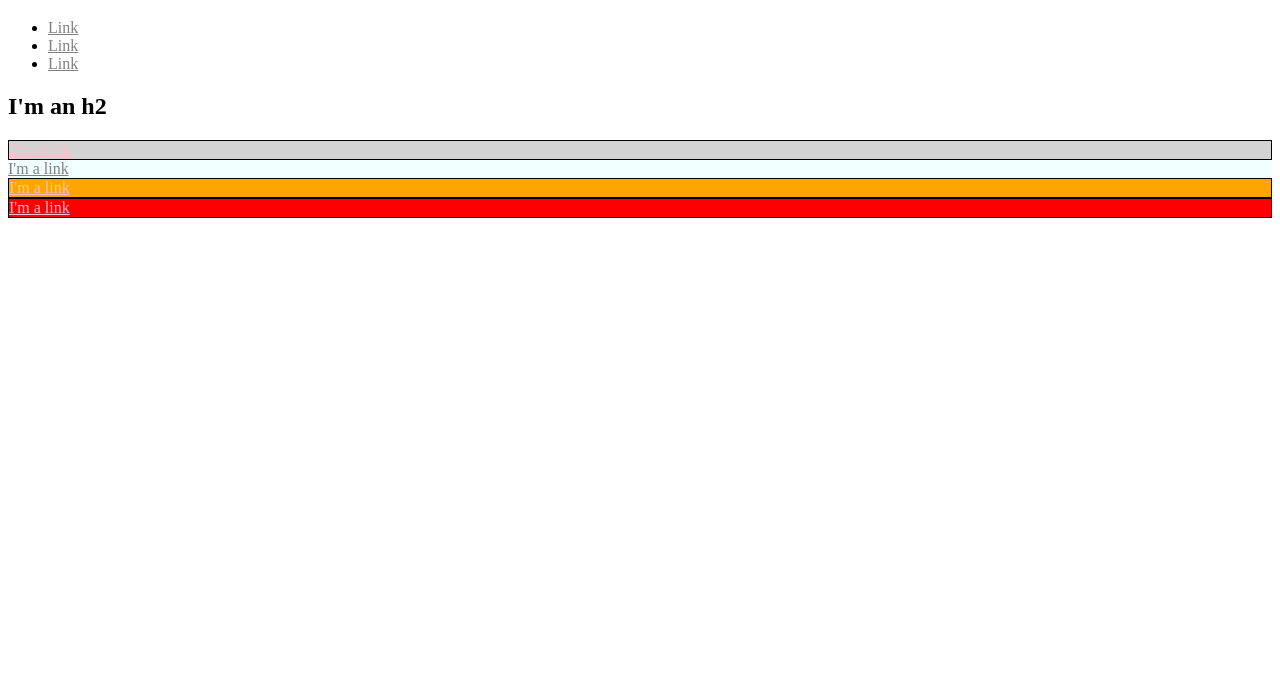
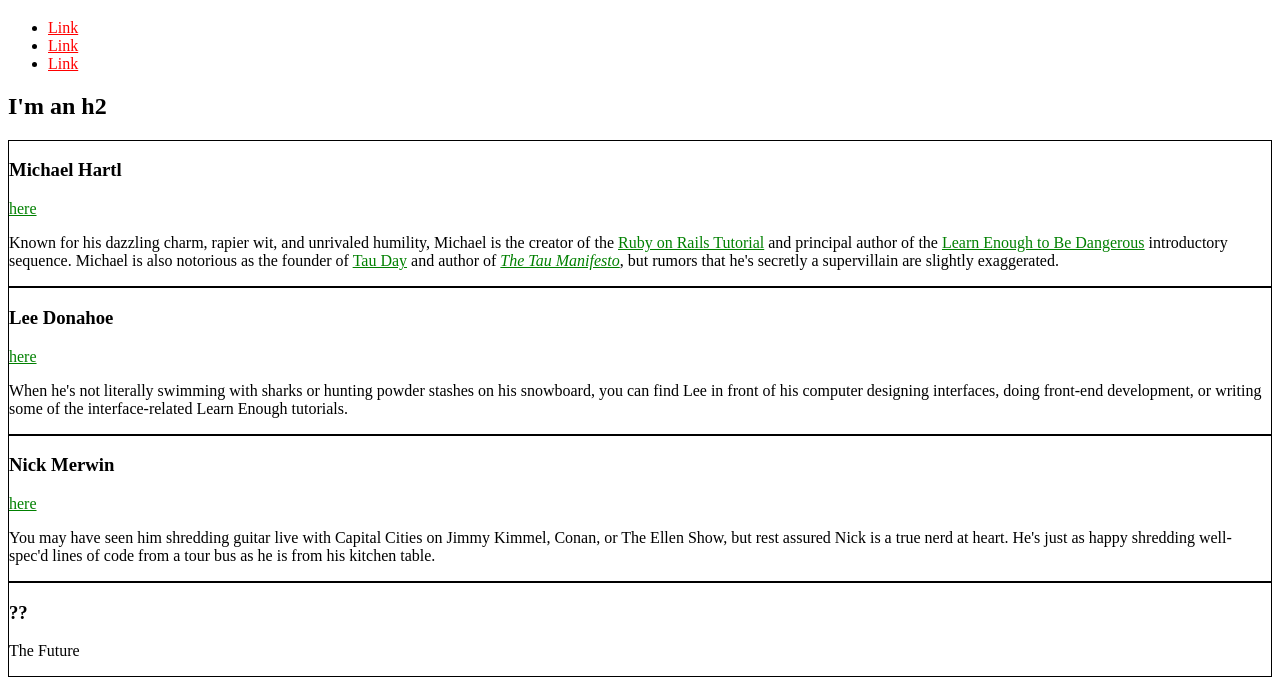
Before and after one commit to AmericanWonton/CSSLesson, a plain HTML site: page index.html in a window 1280 px wide. Shown: the part 61-756 px from the top of the page. Drawn offline with Linux system fonts and the light colour scheme.

Commit message:
Rearranged the classes to better fit our link styles.

```diff
--- a/index.html
+++ b/index.html
@@ -7,29 +7,11 @@
         a{
             color: red;
         }
-        a{
-          color: gray;
-        }
-        #exec-bio{
-          background-color: lightgray;
-        }
         .bio-box{
           border: 1px solid black;
         }
         .bio-box a{
-            color:green;
-        }
-        .bio-box a{
-          color:pink;
-        }
-        #big-background{
-          background-color:orange;
-        }
-        .big-azure{
-          background-color:azure;
-        }
-        .alert{
-          background: red;
+          color: green;
         }
     </style>
   </head>
@@ -47,17 +29,48 @@
       </li>
     </ul>
     <h2>I'm an h2</h2>
-    <div id="exec-bio" class="bio-box">
-      <a href="http://example.com/">I'm a link</a>
+    <div class="bio-box">
+      <h3>Michael Hartl</h3>
+      <a href="http://twitter.com/mhartl">here</a>
+      <p>
+          Known for his dazzling charm, rapier wit, and unrivaled humility,
+          Michael is the creator of the
+          <a href="https://www.railstutorial.org/">Ruby on Rails
+          Tutorial</a> and principal author of the
+          <a href="https://learnenough.com/">
+          Learn Enough to Be Dangerous</a> introductory sequence. Michael
+          is also notorious as the founder of
+          <a href="http://tauday.com/">Tau Day</a> and author of
+          <a href="http://tauday.com/tau-manifesto"><em>The Tau
+          Manifesto</em></a>, but rumors that he's secretly a supervillain
+          are slightly exaggerated.
+        </p>
     </div>
-    <div class= "big-azure">
-      <a href="http://example.com/">I'm a link</a>
+    <div class= "bio-box">
+      <h3> Lee Donahoe</h3>
+      <a href="https://twitter.com/leedonahoe">here</a>
+      <p>
+          When he's not literally swimming with sharks or hunting powder stashes on
+          his snowboard, you can find Lee in front of his computer designing
+          interfaces, doing front-end development, or writing some of the
+          interface-related Learn Enough tutorials.
+      </p>
     </div>
-    <div id= "big-background" class="bio-box">
-      <a href="http://example.com/">I'm a link</a>
+    <div class="bio-box">
+        <h3>Nick Merwin</h3>
+        <a href="https://twitter.com/nickmerwin">here</a>
+        <p>
+          You may have seen him shredding guitar live with Capital Cities on Jimmy
+          Kimmel, Conan, or The Ellen Show, but rest assured Nick is a true nerd at
+          heart. He's just as happy shredding well-spec'd lines of code from a tour
+          bus as he is from his kitchen table.
+        </p>
     </div>
-    <div class="bio-box alert">
-      <a href="http://example.com/">I'm a link</a>
+    <div class="bio-box">
+        <h3>??</h3>
+        <p>
+          The Future
+        </p>
     </div>
   </body>
 </html>
```
